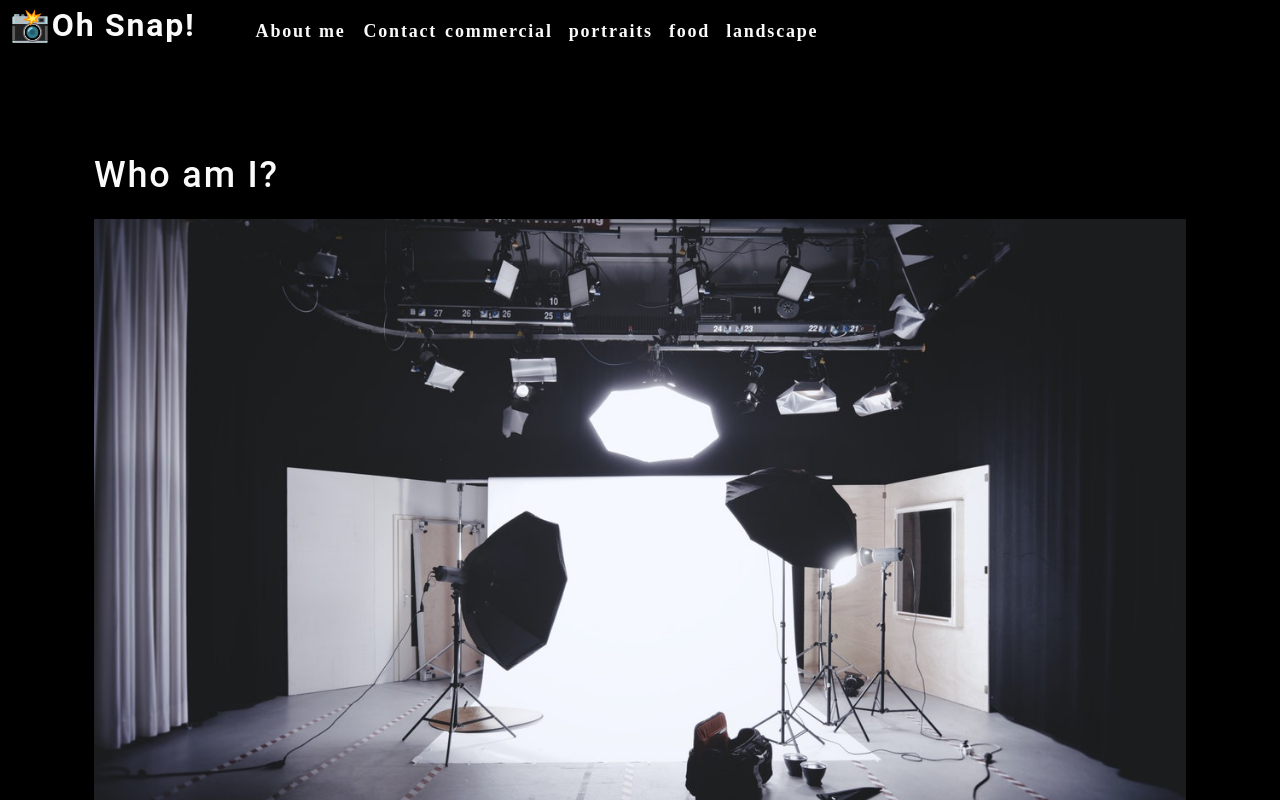
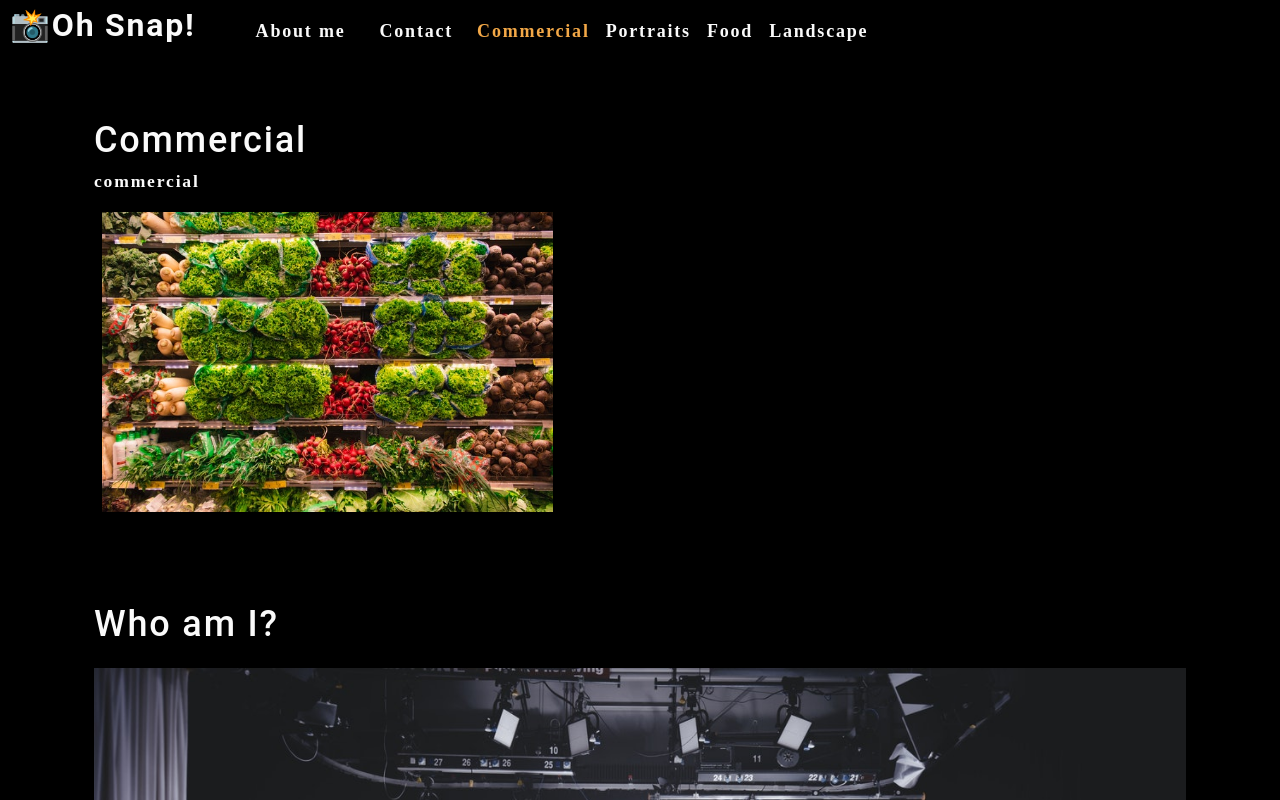
Before and after one commit to omarvalsam/photo-port, a React (Create React App) app: page / in a window 1280 px wide. Shown: the top 800 px of the page. Built offline with nearby package versions, Linux system fonts and the light colour scheme.

Commit message:
added hooks and lifted the state of app/nav components

```diff
--- a/src/App.js
+++ b/src/App.js
@@ -1,12 +1,33 @@
-import React from "react";
+import React, { useState } from "react";
+import Nav from "./components/Nav";
 import About from "./components/About";
-import Nav from "./components/Nav";
+import Gallery from "./components/Gallery";
 
 function App() {
+  const [categories] = useState([
+    {
+      name: "commercial",
+      description:
+        "Photos of grocery stores, food trucks, and other commercial projects",
+    },
+    { name: "portraits", description: "Portraits of people in my life" },
+    { name: "food", description: "Delicious delicacies" },
+    {
+      name: "landscape",
+      description: "Fields, farmhouses, waterfalls, and the beauty of nature",
+    },
+  ]);
+  const [currentCategory, setCurrentCategory] = useState(categories[0]);
+
   return (
     <div>
-      <Nav></Nav>
+      <Nav
+        categories={categories}
+        setCurrentCategory={setCurrentCategory}
+        currentCategory={currentCategory}
+      ></Nav>
       <main>
+        <Gallery></Gallery>
         <About></About>
       </main>
     </div>
--- /dev/null
+++ b/src/components/Gallery/index.js
@@ -0,0 +1,26 @@
+import React from "react";
+import { capitalizeFirstLetter } from "../../utils/helpers";
+import photo from "../../assets/small/commercial/0.jpg";
+
+function Gallery(props) {
+  const currentCategory = {
+    name: "commercial",
+    description:
+      "Photos of grocery stores, food trucks, and other commerical projects",
+  };
+  return (
+    <section>
+      <h1>{capitalizeFirstLetter(currentCategory.name)}</h1>
+      <p>{currentCategory.name}</p>
+      <div className="flex-row">
+        <img
+          src={photo}
+          alt="Commercial Example"
+          className="img-thumbnail mx-1"
+        />
+      </div>
+    </section>
+  );
+}
+
+export default Gallery;
--- a/src/components/Nav/index.js
+++ b/src/components/Nav/index.js
@@ -1,27 +1,11 @@
-import React from "react";
+import React, { useEffect } from "react";
+import { capitalizeFirstLetter } from "../../utils/helpers";
 
-function Nav() {
-  const categories = [
-    {
-      name: "commercial",
-      description:
-        "Photos of grocery stores, food trucks, and other commercial projects",
-    },
-    {
-      name: "portraits",
-      description: "Portraits of people in my life",
-    },
-    { name: "food", description: "Delicious delicacies" },
-    {
-      name: "landscape",
-      description: "Fields, farmhouses, waterfalls, and the beauty of nature",
-    },
-  ];
-
-  function categorySelected() {
-    // eslint-disable-next-line no-restricted-globals
-    console.log(`${name} Clicked`);
-  }
+function Nav(props) {
+  const { categories = [], setCurrentCategory, currentCategory } = props;
+  useEffect(() => {
+    document.title = capitalizeFirstLetter(currentCategory.name);
+  }, [currentCategory]);
   return (
     <header className="flex-row px-1">
       <h2>
@@ -39,13 +23,22 @@
               About me
             </a>
           </li>
-          <li>
+          <li className="mx-2">
             <span>Contact</span>
           </li>
           {categories.map((category) => (
-            <li className="mx-1" key={category.name}>
-              <span onClick={() => categorySelected(category.name)}>
-                {category.name}
+            <li
+              className={`mx-1 ${
+                currentCategory.name === category.name && "navActive"
+              }`}
+              key={category.name}
+            >
+              <span
+                onClick={() => {
+                  setCurrentCategory(category);
+                }}
+              >
+                {capitalizeFirstLetter(category.name)}
               </span>
             </li>
           ))}
```
